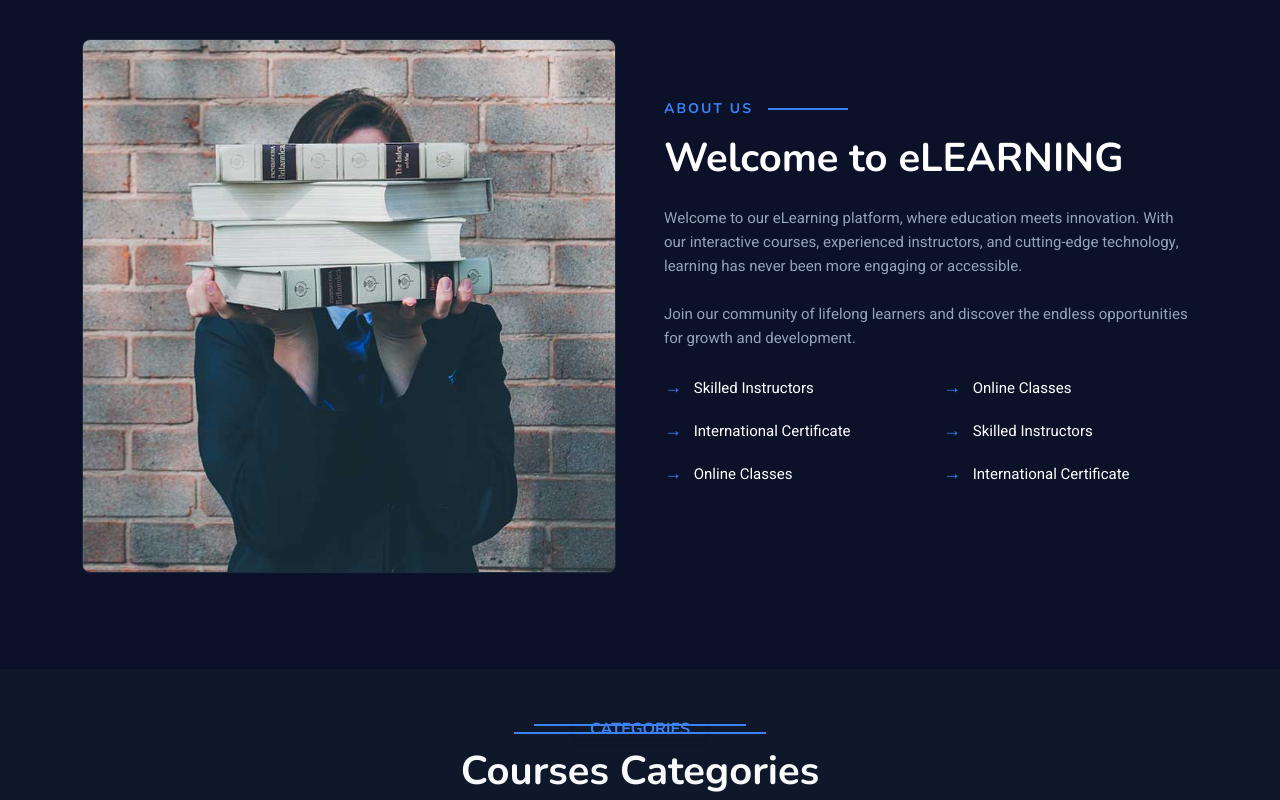
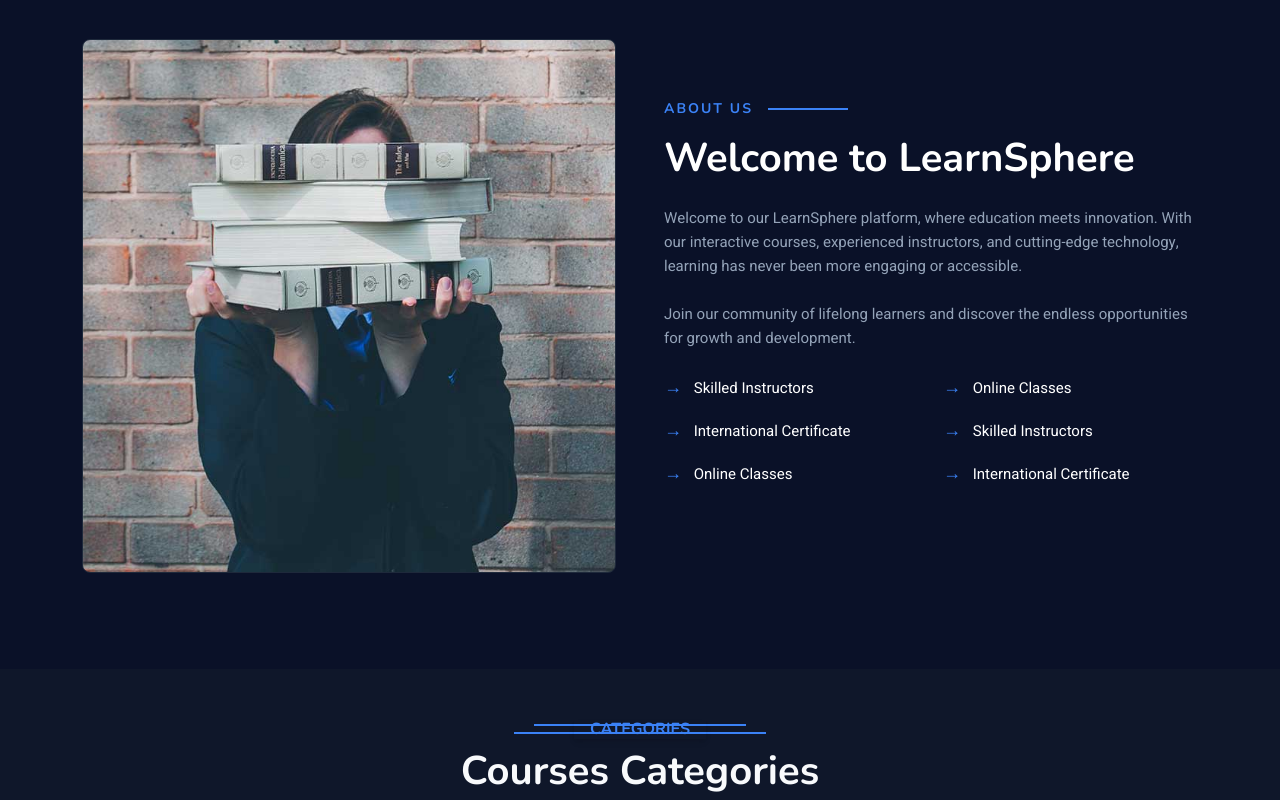
Before and after one commit to chandeni12/learnsphere1, a React (Vite) app: page / in a window 1280 px wide. Shown: the part 1260-2060 px from the top of the page. Built offline with nearby package versions, Linux system fonts and the light colour scheme.

Commit message:
feat: link to new production backend

```diff
--- a/src/Components/Pages/About.jsx
+++ b/src/Components/Pages/About.jsx
@@ -27,9 +27,9 @@
                 </h6>
                 <div style={{ width: "80px", height: "2px", backgroundColor: "#3b82f6", marginLeft: "15px" }}></div>
               </div>
-              <h1 className="mb-4 text-white" style={{ fontWeight: "700" }}>Welcome to eLEARNING</h1>
+              <h1 className="mb-4 text-white" style={{ fontWeight: "700" }}>Welcome to LearnSphere</h1>
               <p className="mb-4" style={{ color: "#94a3b8", fontSize: "15px", lineHeight: "1.6" }}>
-                Welcome to our eLearning platform, where education meets
+                Welcome to our LearnSphere platform, where education meets
                 innovation. With our interactive courses, experienced
                 instructors, and cutting-edge technology, learning has never
                 been more engaging or accessible.
--- a/src/Components/Pages/Certificate.jsx
+++ b/src/Components/Pages/Certificate.jsx
@@ -126,7 +126,7 @@
                 fontWeight: "bold",
                 color: "#1e3a8a"
               }}>
-                Mindova Academy
+                LearnSphere Academy
               </div>
               <div className="text-muted mt-2" style={{ fontSize: "12px", textTransform: "uppercase", letterSpacing: "1px" }}>Authorized Sign</div>
             </div>
--- a/src/Components/Pages/Footer.jsx
+++ b/src/Components/Pages/Footer.jsx
@@ -150,7 +150,7 @@
               <div className="col-md-6 text-center text-md-start mb-3 mb-md-0">
                 ©{" "}
                 <a className="border-bottom" href>
-                  eLearning
+                  LearnSphere
                 </a>
                 , All Right Reserved. Designed By{" "}
                 <a
--- a/src/Components/Pages/Navbar.jsx
+++ b/src/Components/Pages/Navbar.jsx
@@ -29,7 +29,7 @@
           className="navbar-brand d-flex align-items-center px-4 px-lg-5"
         >
           <h2 className="m-0 text-primary">
-            <i className="fa fa-book me-3"></i>eLEARNING
+            <i className="fa fa-book me-3"></i>LearnSphere
           </h2>
         </Link>
         <button
--- a/src/Components/Pages/Profile.jsx
+++ b/src/Components/Pages/Profile.jsx
@@ -289,11 +289,12 @@
           <div className="d-flex align-items-center gap-2">
             <Link to="/" style={{ textDecoration: "none" }} className="d-flex align-items-center gap-2">
               <i className="fa fa-book-open text-primary" style={{ fontSize: "20px" }}></i>
-              <span className="logo-glow fs-4">Mindova</span>
+              <span className="logo-glow fs-4">LearnSphere</span>
             </Link>
           </div>
 
           <div className="d-flex align-items-center gap-3">
+            <Link to="/" className="text-decoration-none text-light font-weight-bold" style={{ fontSize: "14px" }}>Home</Link>
             <Link to="/courses" className="text-decoration-none text-light font-weight-bold" style={{ fontSize: "14px" }}>Courses</Link>
             <span className="role-badge">STUDENT</span>
             <div className="avatar-circle">
```
Also changed, not shown: 1 other file (tests, documents, lock files or other folders).
